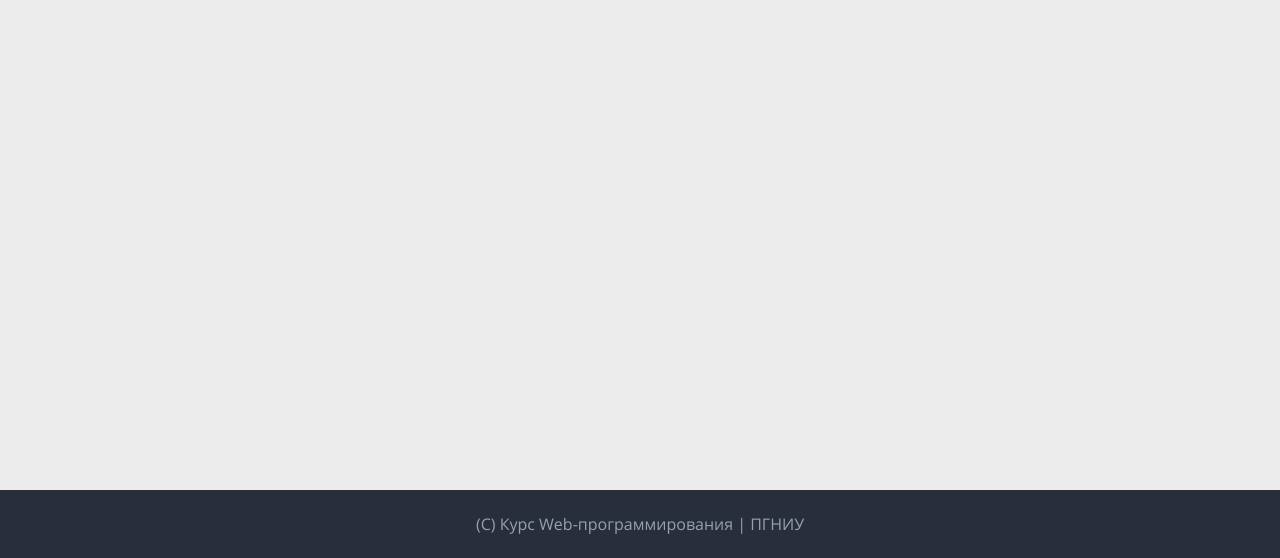
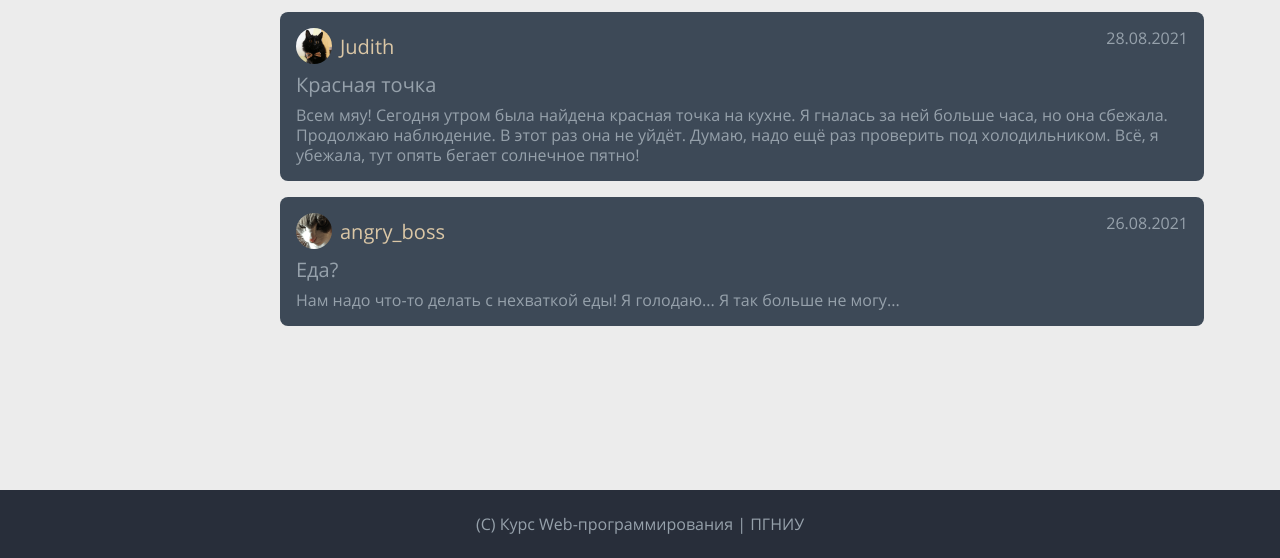
Before and after one commit to Fleynaro/web-development-lab-1, a website: page solution/index.html in a window 1280 px wide. Shown: the part 242-800 px from the top of the page. Drawn offline with Linux system fonts and the light colour scheme.

Commit message:
fully made

```diff
--- a/solution/index.html
+++ b/solution/index.html
@@ -3,7 +3,6 @@
   <head>
     <meta charset="UTF-8" />
     <meta name="viewport" content="width=device-width, initial-scale=1" />
-    <meta http-equiv="refresh" content="100000" >
     <title>Мини-почта</title>
     <link rel="stylesheet" href="styles/normalize.css" />
     <link rel="stylesheet" href="styles/index.css" />
@@ -31,7 +30,7 @@
 
       <main class="page__base">
         <div class="main container">
-          <nav class="main_sidebar col">
+          <nav class="main__sidebar col">
             <h2 class="main__header">Письма</h2>
             <ul class="left-menu unstyled-list">
               <li class="left-menu__item"><a>Непрочитанные</a></li>
@@ -56,6 +55,34 @@
                   <p class="message__text">Всем привет! Пересылаю распоряжение об организации всеобщего собрания.</p>
                 </article>
               </li>
+
+              <li class="message-list__item">
+                <article class="message">
+                  <p class="message__header">
+                    <span class="message__user">
+                      <img class="message__avatar" src="images/avatar-2.png" alt="avatar"/>
+                      Judith
+                    </span>
+                    <time class="message__date" datetime="28.08.2021">28.08.2021</time>
+                  </p>
+                  <p class="message__subject">Красная точка</p>
+                  <p class="message__text">Всем мяу! Сегодня утром была найдена красная точка на кухне. Я гналась за ней больше часа, но она сбежала. Продолжаю наблюдение. В этот раз она не уйдёт. Думаю, надо ещё раз проверить под холодильником. Всё, я убежала, тут опять бегает солнечное пятно!</p>
+                </article>
+              </li>
+
+              <li class="message-list__item">
+                <article class="message">
+                  <p class="message__header">
+                    <span class="message__user">
+                      <img class="message__avatar" src="images/avatar-3.png" alt="avatar"/>
+                      angry_boss
+                    </span>
+                    <time class="message__date" datetime="26.08.2021">26.08.2021</time>
+                  </p>
+                  <p class="message__subject">Еда?</p>
+                  <p class="message__text">Нам надо что-то делать с нехваткой еды! Я голодаю... Я так больше не могу...</p>
+                </article>
+              </li>
             </ul>
           </div>
         </div>
--- a/solution/styles/index.css
+++ b/solution/styles/index.css
@@ -51,8 +51,14 @@ body {
 }
 
 .container {
-    width: var(--max-main-size);
-    margin: 0 auto;
+    margin: 0 var(--basic-indent);
+}
+
+@media screen and (min-width: 1128px) {
+    .container {
+        width: var(--max-main-size);
+        margin: 0 auto;
+    }
 }
 
 .page {
@@ -130,15 +136,19 @@ body {
     display: flex;
 }
 
+.main__sidebar {
+    flex-shrink: 0;
+}
+
 .main__content {
     margin-left: var(--basic-indent);
-    flex-grow: 1;
 }
 
 .main__header {
     font-size: var(--large-font-size);
     font-weight: normal;
     color: var(--gray-color);
+    margin: var(--basic-indent) 0;
 }
 
 .message {
@@ -147,6 +157,7 @@ body {
     padding: var(--basic-indent);
     border-radius: var(--main-rounding);
     background-color: var(--blue-gray-color);
+    margin-bottom: var(--basic-indent);
 }
 
 .message__header {
```
